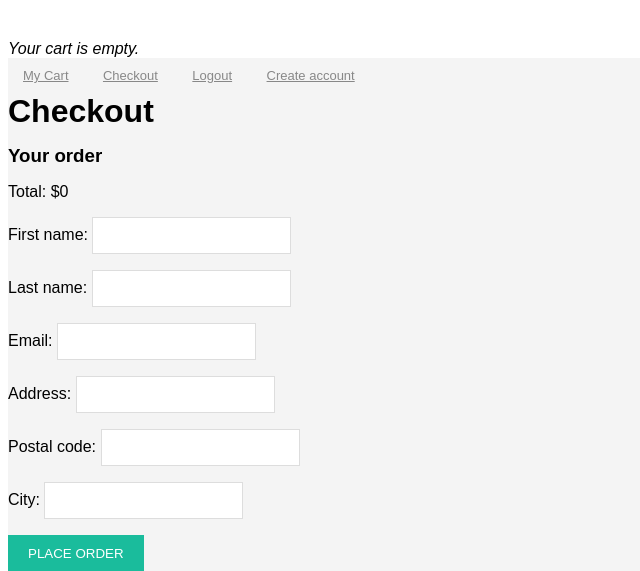
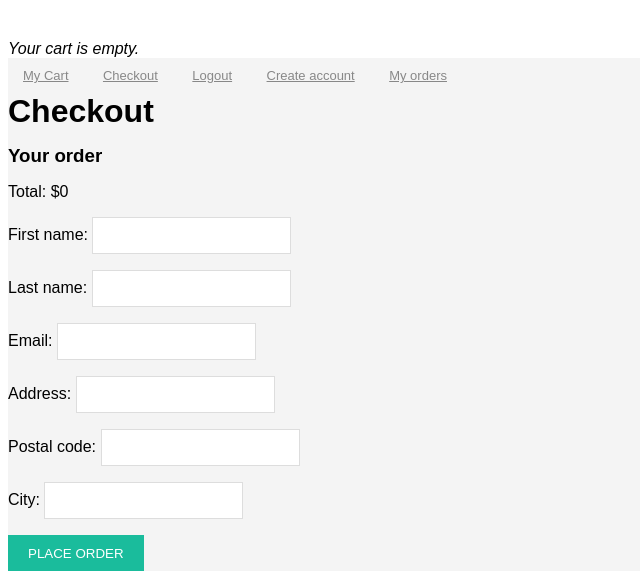
Before and after one commit to Marat17/onlinestore, a Django app: page /orders/create/ in a window 1280 px wide. Shown: the part 85-656 px from the top of the page, without its empty margins (0-640 px from the left). Run offline with Django 3.2, Linux system fonts and the light colour scheme; the visitor is signed in with stand-in values (Sample User, id 1); parts of the project's set-up code (start-up, migrations or seed data) failed here and were passed over.

Commit message:
There is a link to my orders if authenticated

```diff
--- a/shop/templates/shop/base.html
+++ b/shop/templates/shop/base.html
@@ -41,6 +41,9 @@ type="image/x-icon">
                             <li><a href="/shop/login/"><i class="fa fa-user"></i> Login</a></li>
                             {% endif %}
                             <li><a href="/shop/register/"><i class="fa fa-user"></i> Create account</a></li>
+                            {% if user.is_authenticated %}
+                            <li><a href="{% url 'orders:show_orders' %}"><i class="fa fa-user"></i> My orders</a></li>
+                            {% endif %}
                         </ul>
                     </div>
 <div id="content">
```
